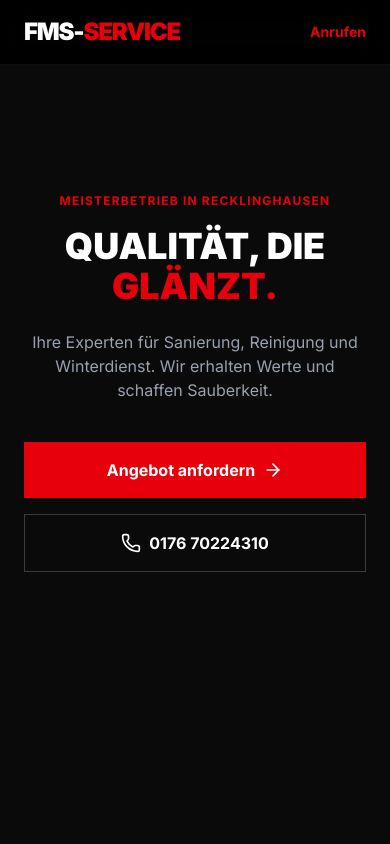
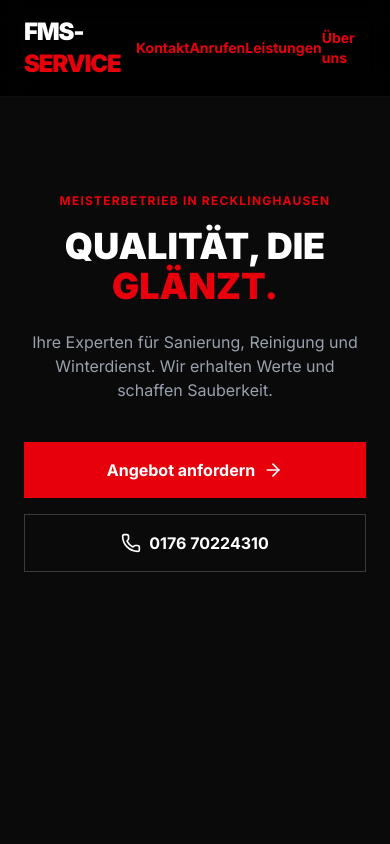
Before and after one commit to k3u45/fmsneu, a Next.js app: page / in a window 390 px wide. Shown: the top 844 px of the page. Built offline with nearby package versions, Linux system fonts and the light colour scheme.

Commit message:
navbar on mobile fix

```diff
--- a/components/Navbar.tsx
+++ b/components/Navbar.tsx
@@ -14,7 +14,16 @@ export default function Navbar() {
         </div>
         {/* Button für Mobile oder Schnellkontakt */}
         <a href="tel:017670224310" className="md:hidden text-red-600 font-bold text-sm">
+          Kontakt
+        </a>
+        <a href="tel:017670224310" className="md:hidden text-red-600 font-bold text-sm">
           Anrufen
+        </a>
+        <a href="#leistungen" className="md:hidden text-red-600 font-bold text-sm">
+          Leistungen
+        </a>
+         <a href="#About" className="md:hidden text-red-600 font-bold text-sm">
+          Über uns
         </a>
       </div>
     </nav>
```
